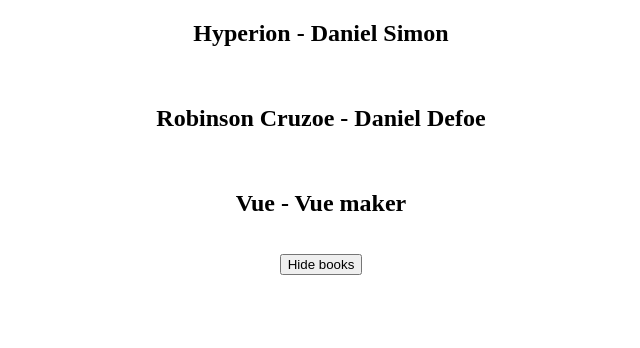
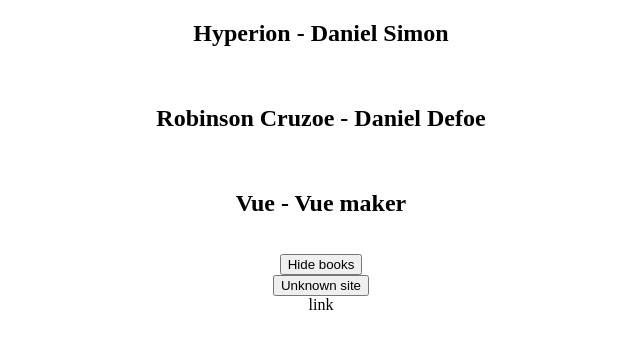
Before and after one commit to 433MHz/vue-learning-20-04-2021, a Vue app: page / in a window 1280 px wide. Shown: the top 348 px of the page, without its empty margins (319-959 px from the left). Built offline with nearby package versions, Linux system fonts and the light colour scheme.

Commit message:
v-bind:href example of changing link dynamicly

```diff
--- a/src/components/learning.vue
+++ b/src/components/learning.vue
@@ -5,7 +5,13 @@
         </div>
 
         <button v-on:click="toogleBooks"><span v-if="!showBooks">Show books</span> <span v-else>Hide books</span></button><br>
+        <button @click="toggleLink">
+            <span v-if="link3 === link2">Youtube</span>
+            <span v-else-if="link3 === link1">Google</span>
+            <span v-else>Unknown site</span>
+        </button><br>
 
+        <a v-bind:href = link3>link</a>
     </div>
 </template>
 
@@ -22,7 +28,11 @@ export default {
                 {title: 'Hyperion', author: 'Daniel Simon'},
                 {title: 'Robinson Cruzoe', author:'Daniel Defoe'},
                 {title: 'Vue', author:'Vue maker'}
-            ]
+            ],
+
+            link1: 'https://www.google.pl/',
+            link2: 'https://www.youtube.com/',
+            link3: this.link1
         }
     },
 
@@ -34,6 +44,18 @@ export default {
         toogleBooks(){
             this.showBooks = !this.showBooks
         },
+
+        toggleLink(){
+            if(this.link3 === this.link1){
+                this.link3 = this.link2
+            }
+            else if(this.link3 === this.link2){
+                this.link3 = this.link1
+            }
+            else{
+                this.link3 = this.link1
+            }
+        }
     }
 }
 </script>
```
